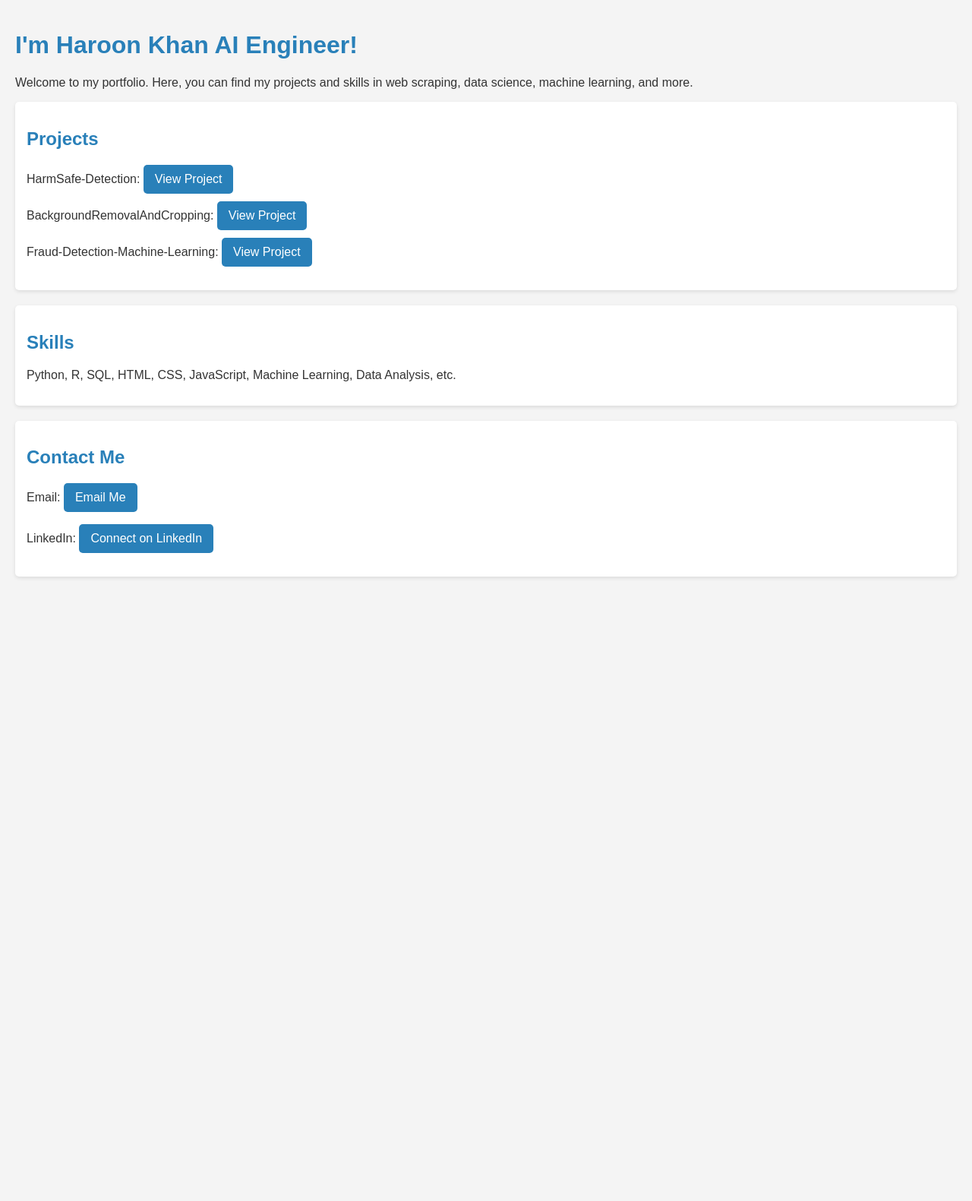
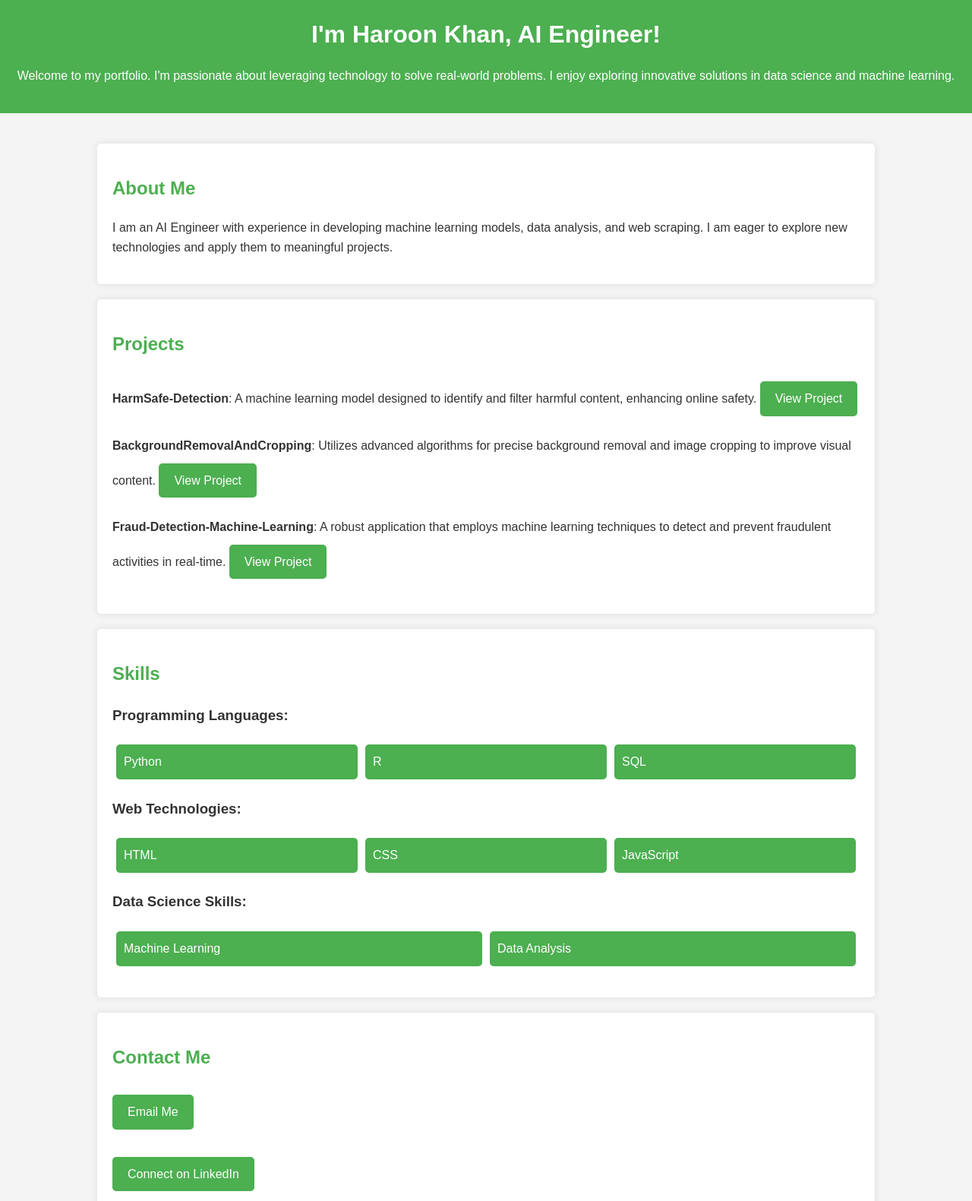
Before and after one commit to haroon423/haroon423.github.io, a plain HTML site: page index.html in a window 1280 px wide. Shown: the top 1581 px of the page at 76% size. Before the commit the page ends 800 px from the top, so only its background shows below. Drawn offline with Linux system fonts and the light colour scheme.

Commit message:
Enhanced portfolio with personalized introduction, organized skills, and contact form

```diff
--- a/index.html
+++ b/index.html
@@ -3,97 +3,155 @@
 <head>
     <meta charset="UTF-8">
     <meta name="viewport" content="width=device-width, initial-scale=1.0">
-    <title>Welcome to My Portfolio</title>
+    <title>Haroon Khan - AI Engineer Portfolio</title>
     <style>
         body {
             font-family: Arial, sans-serif;
-            margin: 0;
-            padding: 20px;
             background-color: #f4f4f4;
             color: #333;
+            line-height: 1.6;
+            margin: 0;
+            padding: 0;
+        }
+        header {
+            background: #4CAF50;
+            color: #fff;
+            padding: 20px 0;
+            text-align: center;
         }
         h1 {
-            color: #2980b9; /* Changed color to match projects and skills */
-        }
-        section {
-            margin-bottom: 20px;
-            padding: 15px;
-            background: white;
-            border-radius: 5px;
-            box-shadow: 0 2px 5px rgba(0, 0, 0, 0.1);
+            margin: 0;
         }
         h2 {
-            color: #2980b9; /* Consistent color for subheadings */
+            color: #4CAF50;
         }
-        ul {
-            list-style-type: none;
+        .container {
+            width: 80%;
+            margin: auto;
+            overflow: hidden;
+            padding: 20px;
+        }
+        .intro {
+            background: #fff;
+            padding: 20px;
+            margin: 20px 0;
+            border-radius: 5px;
+            box-shadow: 0 0 10px rgba(0,0,0,0.1);
+        }
+        .projects, .skills, .contact, .about {
+            background: #fff;
+            padding: 20px;
+            margin: 20px 0;
+            border-radius: 5px;
+            box-shadow: 0 0 10px rgba(0,0,0,0.1);
+        }
+        .btn {
+            display: inline-block;
+            margin: 10px 0;
+            padding: 10px 20px;
+            background: #4CAF50;
+            color: #fff;
+            text-decoration: none;
+            border-radius: 5px;
+            transition: background 0.3s ease;
+        }
+        .btn:hover {
+            background: #45a049;
+        }
+        .skills-list {
+            display: flex;
+            flex-wrap: wrap;
+            list-style: none;
             padding: 0;
         }
-        li {
-            margin: 10px 0;
+        .skills-list li {
+            background: #4CAF50;
+            color: #fff;
+            margin: 5px;
+            padding: 10px;
+            border-radius: 5px;
+            flex: 1 0 30%; /* Adjust width as needed */
         }
-        a.button {
-            display: inline-block;
-            padding: 10px 15px;
-            font-size: 16px;
+        .contact-form {
+            display: flex;
+            flex-direction: column;
+        }
+        .contact-form input, .contact-form textarea {
+            margin: 5px 0;
+            padding: 10px;
+            border: 1px solid #ccc;
+            border-radius: 5px;
+        }
+        .contact-form button {
+            padding: 10px;
+            background: #4CAF50;
             color: white;
-            background-color: #2980b9;
+            border: none;
             border-radius: 5px;
-            text-decoration: none;
-            transition: background-color 0.3s;
+            cursor: pointer;
         }
-        a.button:hover {
-            background-color: #3498db;
-        }
-        .contact-button {
-            background-color: #27ae60;
-        }
-        .contact-button:hover {
-            background-color: #2ecc71;
-        }
-        .linkedin-button {
-            background-color: #0077b5;
-        }
-        .linkedin-button:hover {
-            background-color: #005582;
+        .contact-form button:hover {
+            background: #45a049;
         }
     </style>
 </head>
 <body>
-    <h1>I'm Haroon Khan AI Engineer!</h1> <!-- Updated title -->
-    <p>Welcome to my portfolio. Here, you can find my projects and skills in web scraping, data science, machine learning, and more.</p>
 
-    <section>
+<header>
+    <h1>I'm Haroon Khan, AI Engineer!</h1>
+    <p>Welcome to my portfolio. I'm passionate about leveraging technology to solve real-world problems. I enjoy exploring innovative solutions in data science and machine learning.</p>
+</header>
+
+<div class="container">
+
+    <div class="about">
+        <h2>About Me</h2>
+        <p>I am an AI Engineer with experience in developing machine learning models, data analysis, and web scraping. I am eager to explore new technologies and apply them to meaningful projects.</p>
+    </div>
+
+    <div class="projects">
         <h2>Projects</h2>
-        <ul>
-            <li>
-                HarmSafe-Detection:
-                <a href="https://github.com/haroon423/HarmSafe-Detection" class="button">View Project</a>
-            </li>
-            <li>
-                BackgroundRemovalAndCropping:
-                <a href="https://github.com/haroon423/BackgroundRemovalAndCropping" class="button">View Project</a>
-            </li>
-            <li>
-                Fraud-Detection-Machine-Learning:
-                <a href="https://github.com/haroon423/Fraud-Detection-Machine-Learning" class="button">View Project</a>
-            </li>
+        <p><strong>HarmSafe-Detection</strong>: A machine learning model designed to identify and filter harmful content, enhancing online safety. <a href="#" class="btn">View Project</a></p>
+        <p><strong>BackgroundRemovalAndCropping</strong>: Utilizes advanced algorithms for precise background removal and image cropping to improve visual content. <a href="#" class="btn">View Project</a></p>
+        <p><strong>Fraud-Detection-Machine-Learning</strong>: A robust application that employs machine learning techniques to detect and prevent fraudulent activities in real-time. <a href="#" class="btn">View Project</a></p>
+    </div>
+
+    <div class="skills">
+        <h2>Skills</h2>
+        <h3>Programming Languages:</h3>
+        <ul class="skills-list">
+            <li>Python</li>
+            <li>R</li>
+            <li>SQL</li>
         </ul>
-    </section>
+        <h3>Web Technologies:</h3>
+        <ul class="skills-list">
+            <li>HTML</li>
+            <li>CSS</li>
+            <li>JavaScript</li>
+        </ul>
+        <h3>Data Science Skills:</h3>
+        <ul class="skills-list">
+            <li>Machine Learning</li>
+            <li>Data Analysis</li>
+        </ul>
+    </div>
 
-    <section>
-        <h2>Skills</h2>
-        <p>Python, R, SQL, HTML, CSS, JavaScript, Machine Learning, Data Analysis, etc.</p>
-    </section>
+    <div class="contact">
+        <h2>Contact Me</h2>
+        <p><a href="mailto:hk4897286@gmail.com" class="btn">Email Me</a></p>
+        <p><a href="https://www.linkedin.com/in/yourprofile" class="btn">Connect on LinkedIn</a></p>
 
-    <section>
-        <h2>Contact Me</h2>
-        <p>Email:
-            <a href="mailto:hk4897286@gmail.com" class="contact-button button">Email Me</a>
-        </p>
-        <p>LinkedIn:
-            <a href="https://www.linkedin.com/in/haroon-khan-b3a72a222?utm_source=share&utm_campaign=share_via&utm_content=profile&utm_medium=android_app" class="linkedin-button button">Connect on LinkedIn</a>
-        </p>
-    </section>
+        <h3>Or send me a message:</h3>
+        <form class="contact-form">
+            <input type="text" placeholder="Your Name" required>
+            <input type="email" placeholder="Your Email" required>
+            <textarea placeholder="Your Message" required></textarea>
+            <button type="submit">Send Message</button>
+        </form>
+    </div>
+
+</div>
+
 </body>
 </html>
```
